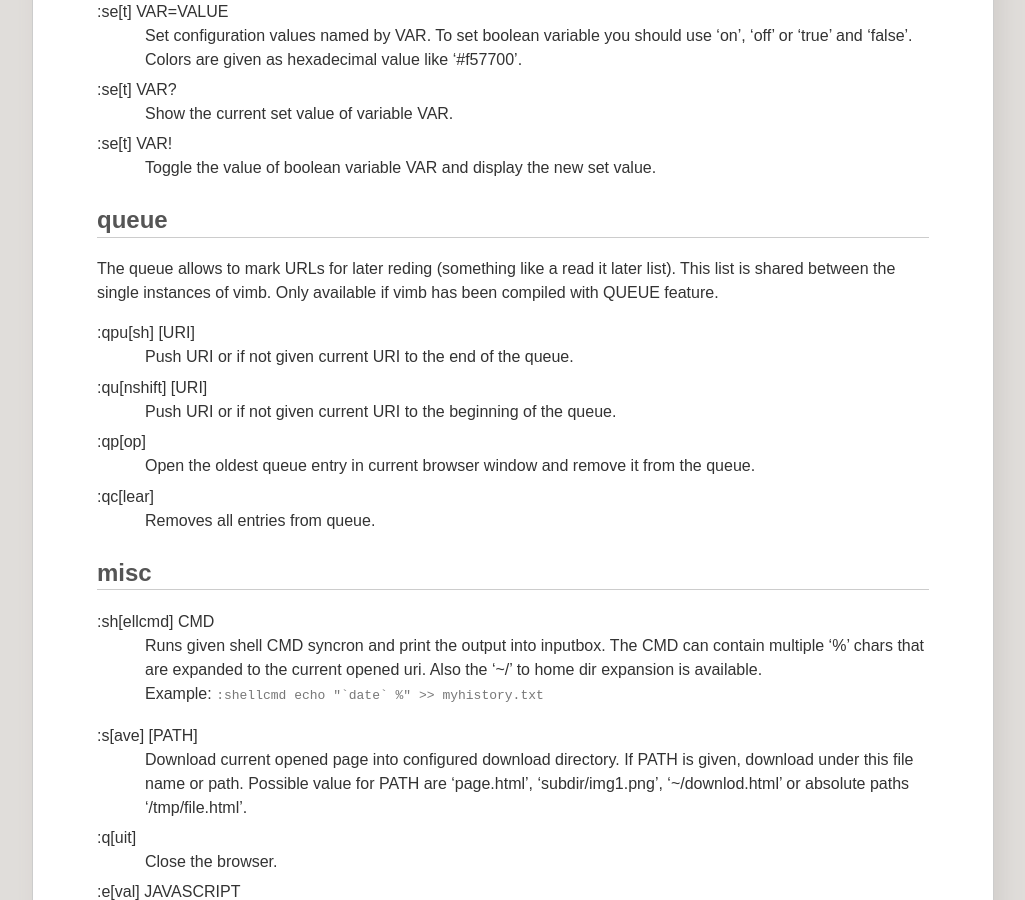
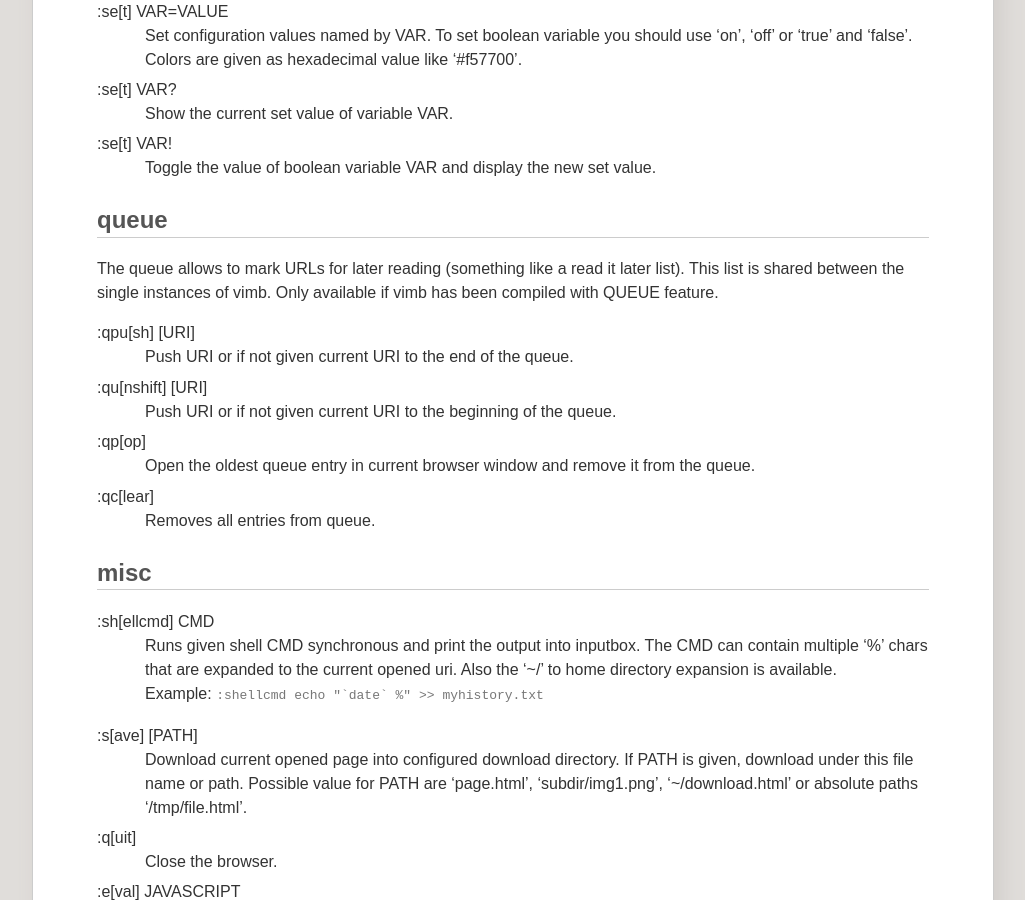
Before and after one commit to fanglingsu/vimb, a Jekyll site: the page built from commands.md, in a window 1280 px wide and 900 px high, scrolled down 2241 px. Shown: the whole window, without its empty margins (127-1152 px from the left). Built offline with Jekyll 4.4.1, drawn with Linux system fonts in a browser that asks for light colours; some of the changed text lies outside the part shown.

Commit message:
Fixed some typos.

```diff
--- a/commands.md
+++ b/commands.md
@@ -136,7 +136,7 @@
 ## queue
 {:#queue}
 
-The queue allows to mark URLs for later reding (something like a read it later
+The queue allows to mark URLs for later reading (something like a read it later
 list). This list is shared between the single instances of vimb. Only available
 if vimb has been compiled with QUEUE feature.
 
@@ -156,16 +156,16 @@
 ## misc
 
 \:sh[ellcmd] CMD
-: Runs given shell CMD syncron and print the output into inputbox. The CMD can
-  contain multiple '%' chars that are expanded to the current opened uri. Also
-  the '~/' to home dir expansion is available.
+: Runs given shell CMD synchronous and print the output into inputbox. The CMD
+  can contain multiple '%' chars that are expanded to the current opened uri.
+  Also the '~/' to home directory expansion is available.
 
   Example: ``:shellcmd echo "`date` %" >> myhistory.txt``
 
 \:s[ave] [PATH]
 : Download current opened page into configured download directory. If PATH is
   given, download under this file name or path. Possible value for PATH are
-  'page.html', 'subdir/img1.png', '~/downlod.html' or absolute paths
+  'page.html', 'subdir/img1.png', '~/download.html' or absolute paths
   '/tmp/file.html'.
 
 \:q[uit]
```
Also changed, not shown: other parts of commands.md (+1 -1 lines), faq.md (+1 -1 lines), index.md (+8 -9 lines), keybindings.md (+5 -5 lines).
